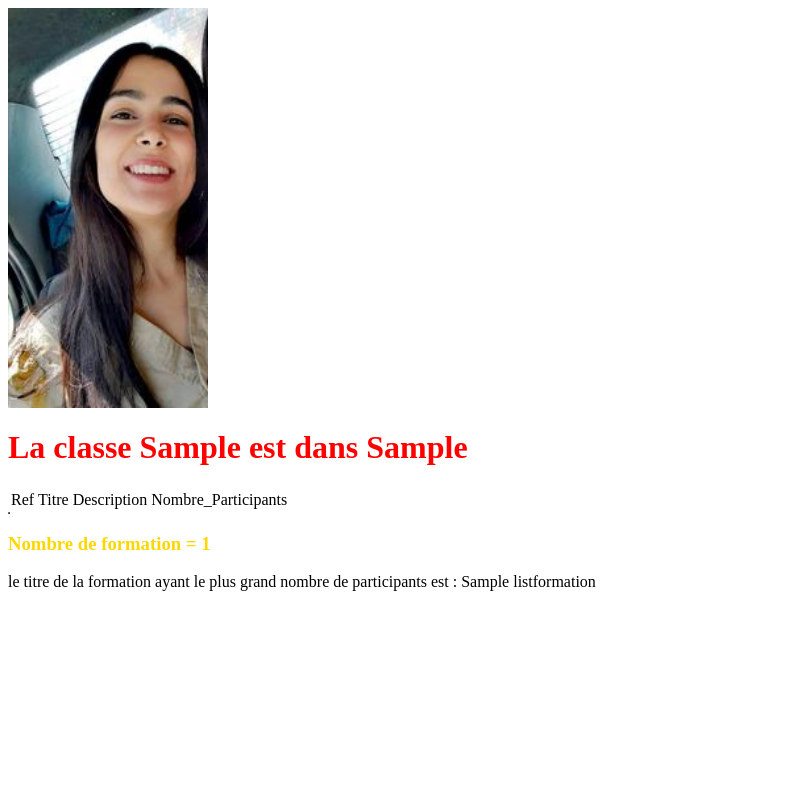
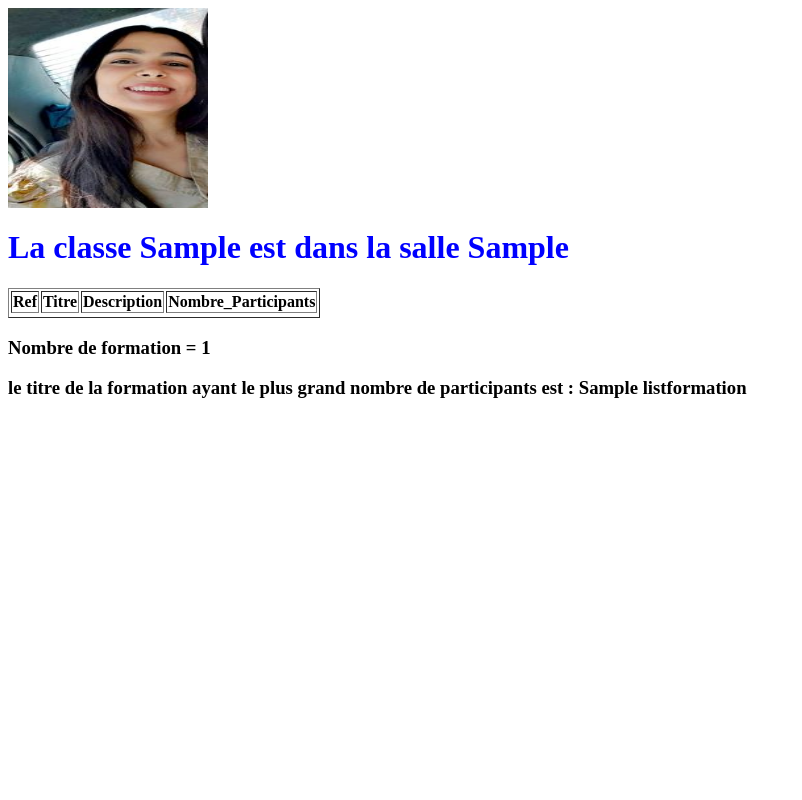
Before and after one commit to Esprit-3A31/workshopsymfony-sarah180, a Symfony app: template templates/student/list.html.twig in a window 1280 px wide. Shown: the whole page, without its empty margins (0-802 px from the left). Run offline with Twig, Linux system fonts and the light colour scheme; the template is opened without the code that fills it: most values are stand-ins (such as "Sample title", 1, 10 or a date in 2020); lists and menus that the app fills with data are empty; some libraries are stand-ins or nearby versions.

Commit message:
10/03/2022

```diff
--- a/src/Controller/StudentController.php
+++ b/src/Controller/StudentController.php
@@ -42,9 +42,9 @@ class StudentController extends AbstractController
     }
 
     #[Route('/detail', name: 'app_detail')]
-    public function detail()
+    public function detail(/*ref $ref*/)
     {
-        return $this->render("student/detail.html.twig");
+    return $this->render("student/detail.html.twig"/*,array("ref"=>$ref)*/);
     }
 
 }
--- a/templates/student/detail.html.twig
+++ b/templates/student/detail.html.twig
@@ -1 +1 @@
-La reference de la formation est
+La reference de la formation est :
--- a/templates/student/index.html.twig
+++ b/templates/student/index.html.twig
@@ -13,8 +13,8 @@
 
     This friendly message is coming from:
     <ul>
-        <li>Your controller at <code><a href="{{ 'C:/Users/majdi/FirstProject/src/Controller/StudentController.php'|file_link(0) }}">src/Controller/StudentController.php</a></code></li>
-        <li>Your template at <code><a href="{{ 'C:/Users/majdi/FirstProject/templates/student/index.html.twig'|file_link(0) }}">templates/student/index.html.twig</a></code></li>
+        <li>Your controller at <code><a href="{{ 'C:/xampp/htdocs/workshopsymfony-sarah180/src/Controller/StudentController.php'|file_link(0) }}">src/Controller/StudentController.php</a></code></li>
+        <li>Your template at <code><a href="{{ 'C:/xampp/htdocs/workshopsymfony-sarah180//templates/student/index.html.twig'|file_link(0) }}">templates/student/index.html.twig</a></code></li>
     </ul>
 </div>
 {% endblock %}
--- a/templates/student/list.html.twig
+++ b/templates/student/list.html.twig
@@ -1,22 +1,25 @@
-<img src="{{ asset('img/profil.jpg') }}" alt="student" height="400px" width="200px">
-<h1 style = "color:red">La classe {{ v1 }} est dans {{ v2 }}</h1>
-<table>
+<img src="{{ asset('img/profil.jpg') }}" alt="student" height="200px" width="200px">
+<h1 style = "color:blue">La classe {{ v1 }} est dans la salle {{ v2 }}</h1>
+<table border="1">
     <tr>
-        <td>Ref</td>
-        <td>Titre</td>
-        <td>Description</td>
-        <td>Nombre_Participants</td>
+        <th>Ref</th>
+        <th>Titre</th>
+        <th>Description</th>
+        <th>Nombre_Participants</th>
     </tr>
     {% if listformation is empty %}
     <h6>This table is empry!!</h6>
     {% else %}
-    <table border="1">
+
 {% for f in listformation %}
     <tr>
     {% if f.Description == "theorique" %}
         <td>{{ f.ref }}</td>
+
         <td>{{ f.Titre }}</td>
+
         <td>{{ f.Description }}</td>
+
         <td>{{ f.nb_participants }}</td>
         <td>
         <a>{% if f.nb_participants == 0 %}
@@ -30,7 +33,7 @@
     {% endfor %}
         {% endif %}
 </table>
-    <h3 style="color: gold">Nombre de formation = {{ listformation |length }}</h3>
+    <h3 style="color: black">Nombre de formation = {{listformation |length }}</h3>
 
 {% set maxvalue = 0 %}
     {% for i in listformation %}
@@ -38,6 +41,6 @@
     {% endfor %}
     {% for j in listformation %}
     {% if j.nb_participants==maxvalue %}
-    le titre de la formation ayant le plus grand nombre de participants est : {{ j.Titre}}
+    <h3 style="color: black">le titre de la formation ayant le plus grand nombre de participants est : {{ j.Titre}}
     {% endif %}
     {% endfor %}
```
